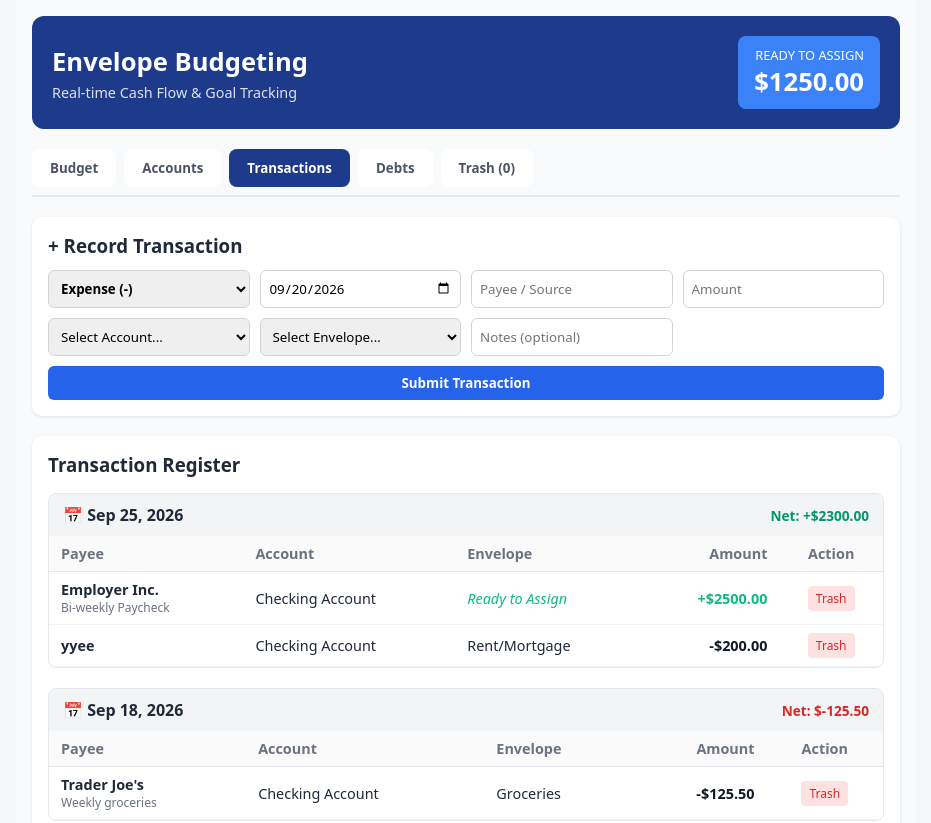
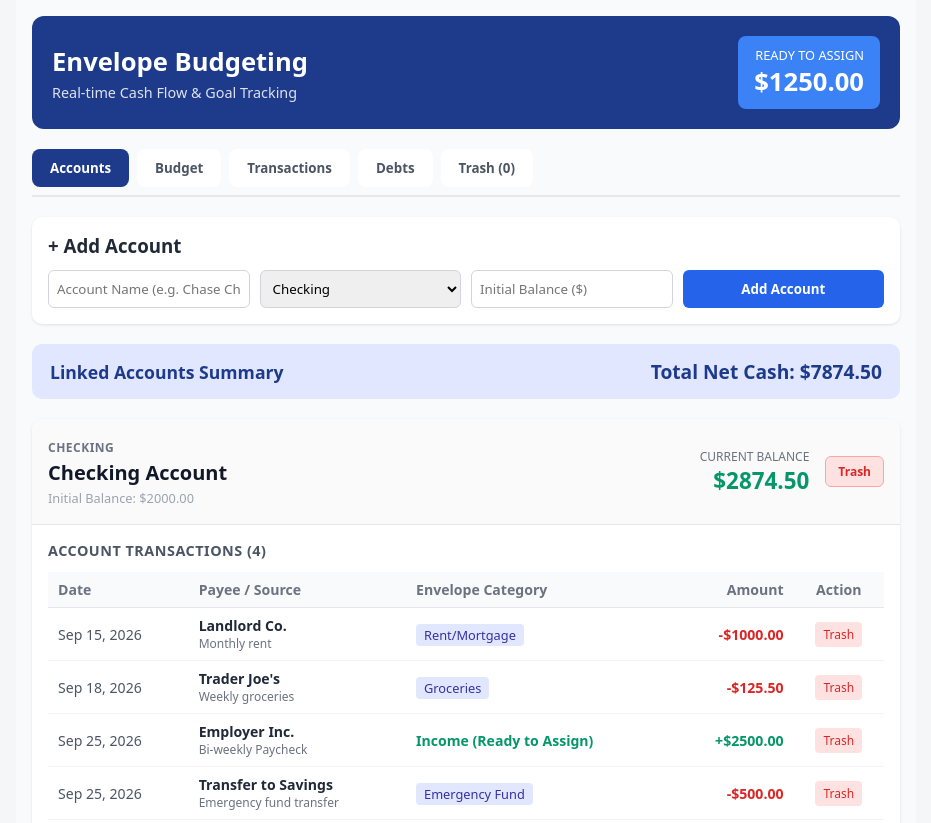
Before and after one commit to aldosarabia30-eng/Budget-cloud-new, a React (Vite) app: page / in a window 1280 px wide. Shown: the top 823 px of the page, without its empty margins (174-1105 px from the left). Built offline with nearby package versions, Linux system fonts and the light colour scheme.

Commit message:
Update App.jsx

```diff
--- a/src/App.jsx
+++ b/src/App.jsx
@@ -9,7 +9,7 @@ const getTodayISO = () => {
   return `${year}-${month}-${day}`;
 };
 
-// Formatting helper: converts YYYY-MM-DD to "Sep 25, 2026" or "09/25/2026"
+// Formatting helper: converts YYYY-MM-DD to readable date
 const formatDate = (dateStr, type = 'readable') => {
   if (!dateStr) return '';
   const parts = dateStr.split('-');
@@ -79,14 +79,14 @@ export default function BudgetApp() {
     { id: 'tx-1', date: '2026-09-15', payee: 'Landlord Co.', amount: 1000, type: 'expense', accountId: 'acc-1', envelopeId: 'env-1', notes: 'Monthly rent', isDeleted: false },
     { id: 'tx-2', date: '2026-09-18', payee: "Trader Joe's", amount: 125.5, type: 'expense', accountId: 'acc-1', envelopeId: 'env-3', notes: 'Weekly groceries', isDeleted: false },
     { id: 'tx-3', date: '2026-09-25', payee: 'Employer Inc.', amount: 2500, type: 'income', accountId: 'acc-1', envelopeId: '', notes: 'Bi-weekly Paycheck', isDeleted: false },
-    { id: 'tx-4', date: '2026-09-25', payee: 'yyee', amount: 200, type: 'expense', accountId: 'acc-1', envelopeId: 'env-1', notes: '', isDeleted: false }
+    { id: 'tx-4', date: '2026-09-25', payee: 'Transfer to Savings', amount: 500, type: 'expense', accountId: 'acc-1', envelopeId: 'env-5', notes: 'Emergency fund transfer', isDeleted: false }
   ]);
 
   const [debts, setDebts] = useState([
     { id: 'd-1', name: 'Credit Card', totalAmount: 3000, balance: 2100, APR: 19.99, minimumPayment: 75, isDeleted: false }
   ]);
 
-  const [activeTab, setActiveTab] = useState('transactions');
+  const [activeTab, setActiveTab] = useState('accounts');
   const [notification, setNotification] = useState('');
 
   // Form States
@@ -175,15 +175,6 @@ export default function BudgetApp() {
   };
 
   const totalBankBalance = activeAccounts.reduce((sum, acc) => sum + getAccountBalance(acc.id), 0);
-
-  const groupedTransactions = activeTransactions.reduce((acc, tx) => {
-    const dateKey = tx.date || getTodayISO();
-    if (!acc[dateKey]) acc[dateKey] = [];
-    acc[dateKey].push(tx);
-    return acc;
-  }, {});
-
-  const sortedTransactionDates = Object.keys(groupedTransactions).sort((a, b) => b.localeCompare(a));
 
   const handlePayeeChange = (val) => {
     setTxPayee(val);
@@ -406,7 +397,7 @@ export default function BudgetApp() {
 
       {/* Main Nav */}
       <nav style={{ display: 'flex', gap: '8px', overflowX: 'auto', paddingBottom: '8px', marginBottom: '20px', borderBottom: '2px solid #e5e7eb' }}>
-        {['budget', 'accounts', 'transactions', 'debts', 'trash'].map(tab => (
+        {['accounts', 'budget', 'transactions', 'debts', 'trash'].map(tab => (
           <button
             key={tab}
             onClick={() => setActiveTab(tab)}
@@ -425,6 +416,143 @@ export default function BudgetApp() {
           </button>
         ))}
       </nav>
+
+      {/* ACCOUNTS TAB (WITH NESTED TRANSACTIONS PER ACCOUNT) */}
+      {activeTab === 'accounts' && (
+        <div style={{ display: 'flex', flexDirection: 'column', gap: '20px' }}>
+          <div style={{ backgroundColor: 'white', padding: '16px', borderRadius: '10px', boxShadow: '0 1px 3px rgba(0,0,0,0.1)' }}>
+            <h3 style={{ margin: '0 0 12px 0' }}>+ Add Account</h3>
+            <form onSubmit={handleAddAccount} style={{ display: 'grid', gridTemplateColumns: 'repeat(auto-fit, minmax(180px, 1fr))', gap: '10px' }}>
+              <input
+                type="text"
+                placeholder="Account Name (e.g. Chase Checking)"
+                value={newAccName}
+                onChange={e => setNewAccName(e.target.value)}
+                style={{ padding: '8px', border: '1px solid #d1d5db', borderRadius: '6px' }}
+              />
+              <select value={newAccType} onChange={e => setNewAccType(e.target.value)} style={{ padding: '8px', border: '1px solid #d1d5db', borderRadius: '6px' }}>
+                <option value="Checking">Checking</option>
+                <option value="Savings">Savings</option>
+                <option value="Credit Card">Credit Card</option>
+                <option value="Cash">Cash</option>
+              </select>
+              <input
+                type="number"
+                step="0.01"
+                placeholder="Initial Balance ($)"
+                value={newAccBalance}
+                onChange={e => setNewAccBalance(e.target.value)}
+                style={{ padding: '8px', border: '1px solid #d1d5db', borderRadius: '6px' }}
+              />
+              <button type="submit" style={{ backgroundColor: '#2563eb', color: 'white', border: 'none', padding: '8px', borderRadius: '6px', fontWeight: 'bold', cursor: 'pointer' }}>
+                Add Account
+              </button>
+            </form>
+          </div>
+
+          <div style={{ display: 'flex', justifyContent: 'space-between', alignItems: 'center', backgroundColor: '#e0e7ff', padding: '14px 18px', borderRadius: '10px', fontWeight: 'bold' }}>
+            <span style={{ color: '#1e3a8a', fontSize: '1.1rem' }}>Linked Accounts Summary</span>
+            <span style={{ fontSize: '1.2rem', color: '#1e3a8a' }}>Total Net Cash: ${totalBankBalance.toFixed(2)}</span>
+          </div>
+
+          {activeAccounts.length === 0 ? (
+            <div style={{ backgroundColor: 'white', padding: '20px', borderRadius: '10px', textAlign: 'center', color: '#6b7280' }}>
+              No accounts created yet. Add an account above to start tracking transactions.
+            </div>
+          ) : (
+            activeAccounts.map(acc => {
+              const balance = getAccountBalance(acc.id);
+              const accTransactions = activeTransactions.filter(t => t.accountId === acc.id);
+
+              return (
+                <div key={acc.id} style={{ backgroundColor: 'white', borderRadius: '10px', overflow: 'hidden', boxShadow: '0 1px 3px rgba(0,0,0,0.1)' }}>
+                  {/* Account Header */}
+                  <div style={{ padding: '16px', borderBottom: '1px solid #e5e7eb', display: 'flex', justifyContent: 'space-between', alignItems: 'center', flexWrap: 'wrap', gap: '10px', backgroundColor: '#fafafa' }}>
+                    <div>
+                      <span style={{ fontSize: '0.75rem', color: '#6b7280', textTransform: 'uppercase', fontWeight: 'bold', letterSpacing: '0.5px' }}>{acc.type}</span>
+                      <h3 style={{ margin: '2px 0 0 0', color: '#111827', fontSize: '1.25rem' }}>{acc.name}</h3>
+                      <span style={{ fontSize: '0.8rem', color: '#9ca3af' }}>Initial Balance: ${Number(acc.initialBalance).toFixed(2)}</span>
+                    </div>
+                    <div style={{ display: 'flex', alignItems: 'center', gap: '16px' }}>
+                      <div style={{ textAlign: 'right' }}>
+                        <div style={{ fontSize: '0.75rem', color: '#6b7280', textTransform: 'uppercase' }}>Current Balance</div>
+                        <div style={{ fontSize: '1.4rem', fontWeight: 'bold', color: balance >= 0 ? '#059669' : '#dc2626' }}>
+                          ${balance.toFixed(2)}
+                        </div>
+                      </div>
+                      <button
+                        onClick={() => handleSoftDeleteAccount(acc.id)}
+                        style={{ backgroundColor: '#fee2e2', color: '#dc2626', border: '1px solid #fca5a5', padding: '6px 12px', borderRadius: '6px', cursor: 'pointer', fontSize: '0.75rem', fontWeight: 'bold' }}
+                      >
+                        Trash
+                      </button>
+                    </div>
+                  </div>
+
+                  {/* Transactions Table Belonging to this Specific Account */}
+                  <div style={{ padding: '16px' }}>
+                    <h4 style={{ margin: '0 0 12px 0', fontSize: '0.9rem', color: '#4b5563', textTransform: 'uppercase', letterSpacing: '0.5px' }}>
+                      Account Transactions ({accTransactions.length})
+                    </h4>
+
+                    {accTransactions.length === 0 ? (
+                      <p style={{ margin: 0, fontSize: '0.85rem', color: '#9ca3af', fontStyle: 'italic' }}>
+                        No transactions recorded out of or into this account yet.
+                      </p>
+                    ) : (
+                      <div style={{ overflowX: 'auto' }}>
+                        <table style={{ width: '100%', borderCollapse: 'collapse', textAlign: 'left', fontSize: '0.88rem' }}>
+                          <thead>
+                            <tr style={{ borderBottom: '1px solid #e5e7eb', color: '#6b7280', backgroundColor: '#f9fafb' }}>
+                              <th style={{ padding: '8px 10px' }}>Date</th>
+                              <th style={{ padding: '8px 10px' }}>Payee / Source</th>
+                              <th style={{ padding: '8px 10px' }}>Envelope Category</th>
+                              <th style={{ padding: '8px 10px', textAlign: 'right' }}>Amount</th>
+                              <th style={{ padding: '8px 10px', textAlign: 'center' }}>Action</th>
+                            </tr>
+                          </thead>
+                          <tbody>
+                            {accTransactions.map(tx => {
+                              const env = envelopes.find(e => e.id === tx.envelopeId);
+                              return (
+                                <tr key={tx.id} style={{ borderBottom: '1px solid #f3f4f6' }}>
+                                  <td style={{ padding: '8px 10px', whiteSpace: 'nowrap', color: '#4b5563' }}>{formatDate(tx.date, 'readable')}</td>
+                                  <td style={{ padding: '8px 10px' }}>
+                                    <strong>{tx.payee}</strong>
+                                    {tx.notes && <div style={{ fontSize: '0.75rem', color: '#6b7280' }}>{tx.notes}</div>}
+                                  </td>
+                                  <td style={{ padding: '8px 10px' }}>
+                                    {tx.type === 'income' ? (
+                                      <span style={{ color: '#059669', fontWeight: '600' }}>Income (Ready to Assign)</span>
+                                    ) : (
+                                      env ? <span style={{ backgroundColor: '#e0e7ff', color: '#3730a3', padding: '2px 8px', borderRadius: '4px', fontSize: '0.8rem', fontWeight: '500' }}>{env.name}</span> : <em style={{ color: '#9ca3af' }}>Uncategorized</em>
+                                    )}
+                                  </td>
+                                  <td style={{ padding: '8px 10px', textAlign: 'right', fontWeight: 'bold', color: tx.type === 'income' ? '#059669' : '#dc2626' }}>
+                                    {tx.type === 'income' ? '+' : '-'}${Number(tx.amount).toFixed(2)}
+                                  </td>
+                                  <td style={{ padding: '8px 10px', textAlign: 'center' }}>
+                                    <button
+                                      onClick={() => handleSoftDeleteTransaction(tx.id)}
+                                      style={{ backgroundColor: '#fee2e2', color: '#dc2626', border: 'none', padding: '4px 8px', borderRadius: '4px', cursor: 'pointer', fontSize: '0.75rem' }}
+                                    >
+                                      Trash
+                                    </button>
+                                  </td>
+                                </tr>
+                              );
+                            })}
+                          </tbody>
+                        </table>
+                      </div>
+                    )}
+                  </div>
+                </div>
+              );
+            })
+          )}
+        </div>
+      )}
 
       {/* BUDGET TAB */}
       {activeTab === 'budget' && (
@@ -604,77 +732,7 @@ export default function BudgetApp() {
         </div>
       )}
 
-      {/* ACCOUNTS TAB */}
-      {activeTab === 'accounts' && (
-        <div style={{ display: 'flex', flexDirection: 'column', gap: '20px' }}>
-          <div style={{ backgroundColor: 'white', padding: '16px', borderRadius: '10px', boxShadow: '0 1px 3px rgba(0,0,0,0.1)' }}>
-            <h3 style={{ margin: '0 0 12px 0' }}>+ Add Account</h3>
-            <form onSubmit={handleAddAccount} style={{ display: 'grid', gridTemplateColumns: 'repeat(auto-fit, minmax(180px, 1fr))', gap: '10px' }}>
-              <input
-                type="text"
-                placeholder="Account Name (e.g. Chase Checking)"
-                value={newAccName}
-                onChange={e => setNewAccName(e.target.value)}
-                style={{ padding: '8px', border: '1px solid #d1d5db', borderRadius: '6px' }}
-              />
-              <select value={newAccType} onChange={e => setNewAccType(e.target.value)} style={{ padding: '8px', border: '1px solid #d1d5db', borderRadius: '6px' }}>
-                <option value="Checking">Checking</option>
-                <option value="Savings">Savings</option>
-                <option value="Credit Card">Credit Card</option>
-                <option value="Cash">Cash</option>
-              </select>
-              <input
-                type="number"
-                step="0.01"
-                placeholder="Initial Balance ($)"
-                value={newAccBalance}
-                onChange={e => setNewAccBalance(e.target.value)}
-                style={{ padding: '8px', border: '1px solid #d1d5db', borderRadius: '6px' }}
-              />
-              <button type="submit" style={{ backgroundColor: '#2563eb', color: 'white', border: 'none', padding: '8px', borderRadius: '6px', fontWeight: 'bold', cursor: 'pointer' }}>
-                Add Account
-              </button>
-            </form>
-          </div>
-
-          <div style={{ backgroundColor: 'white', borderRadius: '10px', padding: '16px', boxShadow: '0 1px 3px rgba(0,0,0,0.1)' }}>
-            <div style={{ display: 'flex', justifyContent: 'space-between', alignItems: 'center', marginBottom: '16px' }}>
-              <h3 style={{ margin: 0 }}>Linked Accounts</h3>
-              <div style={{ fontWeight: 'bold', fontSize: '1.1rem', color: '#1e3a8a' }}>
-                Total Bank Balance: ${totalBankBalance.toFixed(2)}
-              </div>
-            </div>
-
-            <div style={{ display: 'grid', gridTemplateColumns: 'repeat(auto-fit, minmax(240px, 1fr))', gap: '12px' }}>
-              {activeAccounts.map(acc => {
-                const balance = getAccountBalance(acc.id);
-                return (
-                  <div key={acc.id} style={{ border: '1px solid #e5e7eb', borderRadius: '8px', padding: '14px', backgroundColor: '#f9fafb', display: 'flex', flexDirection: 'column', justifyContent: 'space-between' }}>
-                    <div>
-                      <div style={{ fontSize: '0.8rem', color: '#6b7280', textTransform: 'uppercase', fontWeight: 'bold' }}>{acc.type}</div>
-                      <div style={{ fontSize: '1.1rem', fontWeight: 'bold', margin: '4px 0' }}>{acc.name}</div>
-                      <div style={{ fontSize: '1.3rem', fontWeight: 'bold', color: balance >= 0 ? '#059669' : '#dc2626' }}>
-                        ${balance.toFixed(2)}
-                      </div>
-                    </div>
-                    <div style={{ marginTop: '12px', display: 'flex', justifyContent: 'space-between', alignItems: 'center' }}>
-                      <span style={{ fontSize: '0.75rem', color: '#9ca3af' }}>Initial: ${Number(acc.initialBalance).toFixed(2)}</span>
-                      <button
-                        onClick={() => handleSoftDeleteAccount(acc.id)}
-                        style={{ backgroundColor: '#fee2e2', color: '#dc2626', border: 'none', padding: '4px 8px', borderRadius: '4px', cursor: 'pointer', fontSize: '0.75rem' }}
-                      >
-                        Trash
-                      </button>
-                    </div>
-                  </div>
-                );
-              })}
-            </div>
-          </div>
-        </div>
-      )}
-
-      {/* TRANSACTIONS TAB */}
+      {/* TRANSACTIONS TAB (RECORD + LIST GROUPED BY ACCOUNT) */}
       {activeTab === 'transactions' && (
         <div>
           <div style={{ backgroundColor: 'white', padding: '16px', borderRadius: '10px', marginBottom: '20px', boxShadow: '0 1px 3px rgba(0,0,0,0.1)' }}>
@@ -710,7 +768,7 @@ export default function BudgetApp() {
               />
 
               <select value={txAccountId} onChange={e => setTxAccountId(e.target.value)} style={{ padding: '8px', border: '1px solid #d1d5db', borderRadius: '6px' }}>
-                <option value="">Select Account...</option>
+                <option value="">Select Account Spent From / Deposited To...</option>
                 {activeAccounts.map(a => <option key={a.id} value={a.id}>{a.name}</option>)}
               </select>
 
@@ -735,54 +793,56 @@ export default function BudgetApp() {
             </form>
           </div>
 
-          <div style={{ backgroundColor: 'white', borderRadius: '10px', padding: '16px', boxShadow: '0 1px 3px rgba(0,0,0,0.1)' }}>
-            <h3 style={{ margin: '0 0 16px 0' }}>Transaction Register</h3>
-            {activeTransactions.length === 0 ? (
-              <p style={{ color: '#6b7280' }}>No active transactions recorded.</p>
-            ) : (
           <div style={{ display: 'flex', flexDirection: 'column', gap: '20px' }}>
-                {sortedTransactionDates.map(dateKey => {
-                  const txsForDate = groupedTransactions[dateKey];
-                  const dayNet = txsForDate.reduce((sum, tx) => sum + (tx.type === 'income' ? Number(tx.amount) : -Number(tx.amount)), 0);
+            <h3 style={{ margin: 0 }}>Transactions Grouped by Account</h3>
 
+            {activeAccounts.map(acc => {
+              const accTxs = activeTransactions.filter(t => t.accountId === acc.id);
               return (
-                    <div key={dateKey} style={{ border: '1px solid #e5e7eb', borderRadius: '8px', overflow: 'hidden' }}>
-                      <div style={{ backgroundColor: '#f3f4f6', padding: '10px 14px', display: 'flex', justifyContent: 'space-between', alignItems: 'center', fontWeight: '600' }}>
-                        <span style={{ color: '#1f2937' }}>📅 {formatDate(dateKey, 'readable')}</span>
-                        <span style={{ fontSize: '0.85rem', color: dayNet >= 0 ? '#059669' : '#dc2626' }}>
-                          Net: {dayNet >= 0 ? '+' : ''}${dayNet.toFixed(2)}
+                <div key={acc.id} style={{ backgroundColor: 'white', borderRadius: '10px', padding: '16px', boxShadow: '0 1px 3px rgba(0,0,0,0.1)' }}>
+                  <div style={{ display: 'flex', justifyContent: 'space-between', alignItems: 'center', marginBottom: '12px', borderBottom: '2px solid #e5e7eb', paddingBottom: '8px' }}>
+                    <div>
+                      <h3 style={{ margin: 0, color: '#1e3a8a' }}>💳 {acc.name}</h3>
+                      <span style={{ fontSize: '0.8rem', color: '#6b7280' }}>Type: {acc.type}</span>
+                    </div>
+                    <div style={{ textAlign: 'right' }}>
+                      <span style={{ fontWeight: 'bold', color: getAccountBalance(acc.id) >= 0 ? '#059669' : '#dc2626' }}>
+                        Balance: ${getAccountBalance(acc.id).toFixed(2)}
                       </span>
                     </div>
+                  </div>
 
+                  {accTxs.length === 0 ? (
+                    <p style={{ color: '#9ca3af', fontSize: '0.85rem', fontStyle: 'italic', margin: 0 }}>No transactions for this account.</p>
+                  ) : (
                     <div style={{ overflowX: 'auto' }}>
-                        <table style={{ width: '100%', borderCollapse: 'collapse', textAlign: 'left', fontSize: '0.9rem' }}>
+                      <table style={{ width: '100%', borderCollapse: 'collapse', textAlign: 'left', fontSize: '0.88rem' }}>
                         <thead>
                           <tr style={{ borderBottom: '1px solid #e5e7eb', color: '#6b7280', backgroundColor: '#fafafa' }}>
-                              <th style={{ padding: '8px 12px' }}>Payee</th>
-                              <th style={{ padding: '8px 12px' }}>Account</th>
-                              <th style={{ padding: '8px 12px' }}>Envelope</th>
-                              <th style={{ padding: '8px 12px', textAlign: 'right' }}>Amount</th>
-                              <th style={{ padding: '8px 12px', textAlign: 'center' }}>Action</th>
+                            <th style={{ padding: '8px 10px' }}>Date</th>
+                            <th style={{ padding: '8px 10px' }}>Payee</th>
+                            <th style={{ padding: '8px 10px' }}>Envelope</th>
+                            <th style={{ padding: '8px 10px', textAlign: 'right' }}>Amount</th>
+                            <th style={{ padding: '8px 10px', textAlign: 'center' }}>Action</th>
                           </tr>
                         </thead>
                         <tbody>
-                            {txsForDate.map(tx => {
-                              const acc = accounts.find(a => a.id === tx.accountId);
+                          {accTxs.map(tx => {
                             const env = envelopes.find(e => e.id === tx.envelopeId);
                             return (
                               <tr key={tx.id} style={{ borderBottom: '1px solid #f3f4f6' }}>
-                                  <td style={{ padding: '8px 12px' }}>
+                                <td style={{ padding: '8px 10px', whiteSpace: 'nowrap', color: '#4b5563' }}>{formatDate(tx.date, 'readable')}</td>
+                                <td style={{ padding: '8px 10px' }}>
                                   <strong>{tx.payee}</strong>
                                   {tx.notes && <div style={{ fontSize: '0.75rem', color: '#6b7280' }}>{tx.notes}</div>}
                                 </td>
-                                  <td style={{ padding: '8px 12px' }}>{acc?.name || '—'}</td>
-                                  <td style={{ padding: '8px 12px' }}>
-                                    {tx.type === 'income' ? <em style={{ color: '#10b981' }}>Ready to Assign</em> : (env?.name || 'Uncategorized')}
+                                <td style={{ padding: '8px 10px' }}>
+                                  {tx.type === 'income' ? <em style={{ color: '#059669' }}>Ready to Assign</em> : (env?.name || 'Uncategorized')}
                                 </td>
-                                  <td style={{ padding: '8px 12px', textAlign: 'right', fontWeight: 'bold', color: tx.type === 'income' ? '#10b981' : '#111827' }}>
+                                <td style={{ padding: '8px 10px', textAlign: 'right', fontWeight: 'bold', color: tx.type === 'income' ? '#059669' : '#111827' }}>
                                   {tx.type === 'income' ? '+' : '-'}${Number(tx.amount).toFixed(2)}
                                 </td>
-                                  <td style={{ padding: '8px 12px', textAlign: 'center' }}>
+                                <td style={{ padding: '8px 10px', textAlign: 'center' }}>
                                   <button
                                     onClick={() => handleSoftDeleteTransaction(tx.id)}
                                     style={{ backgroundColor: '#fee2e2', color: '#dc2626', border: 'none', padding: '4px 8px', borderRadius: '4px', cursor: 'pointer', fontSize: '0.75rem' }}
@@ -796,11 +856,10 @@ export default function BudgetApp() {
                         </tbody>
                       </table>
                     </div>
+                  )}
                 </div>
               );
             })}
-              </div>
-            )}
           </div>
         </div>
       )}
```
Lines whose indentation alone changed are shown as unchanged.
